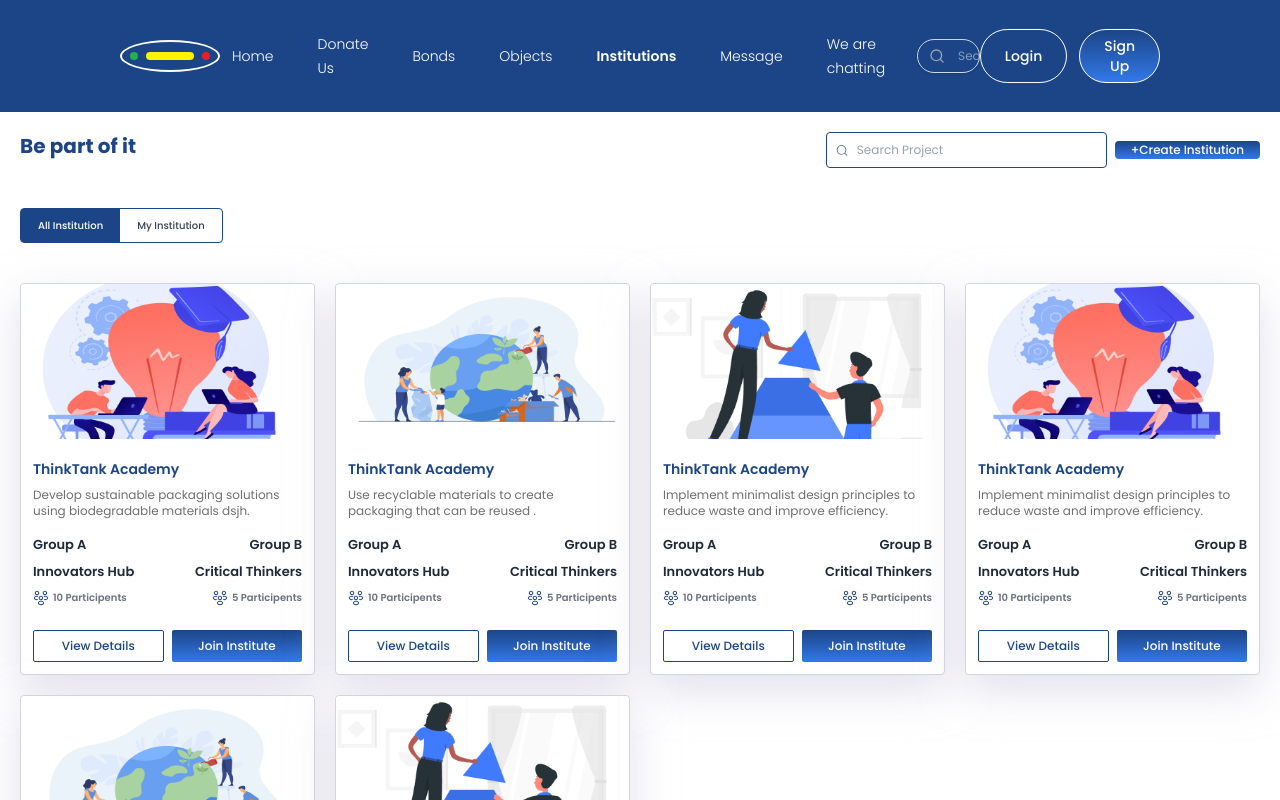
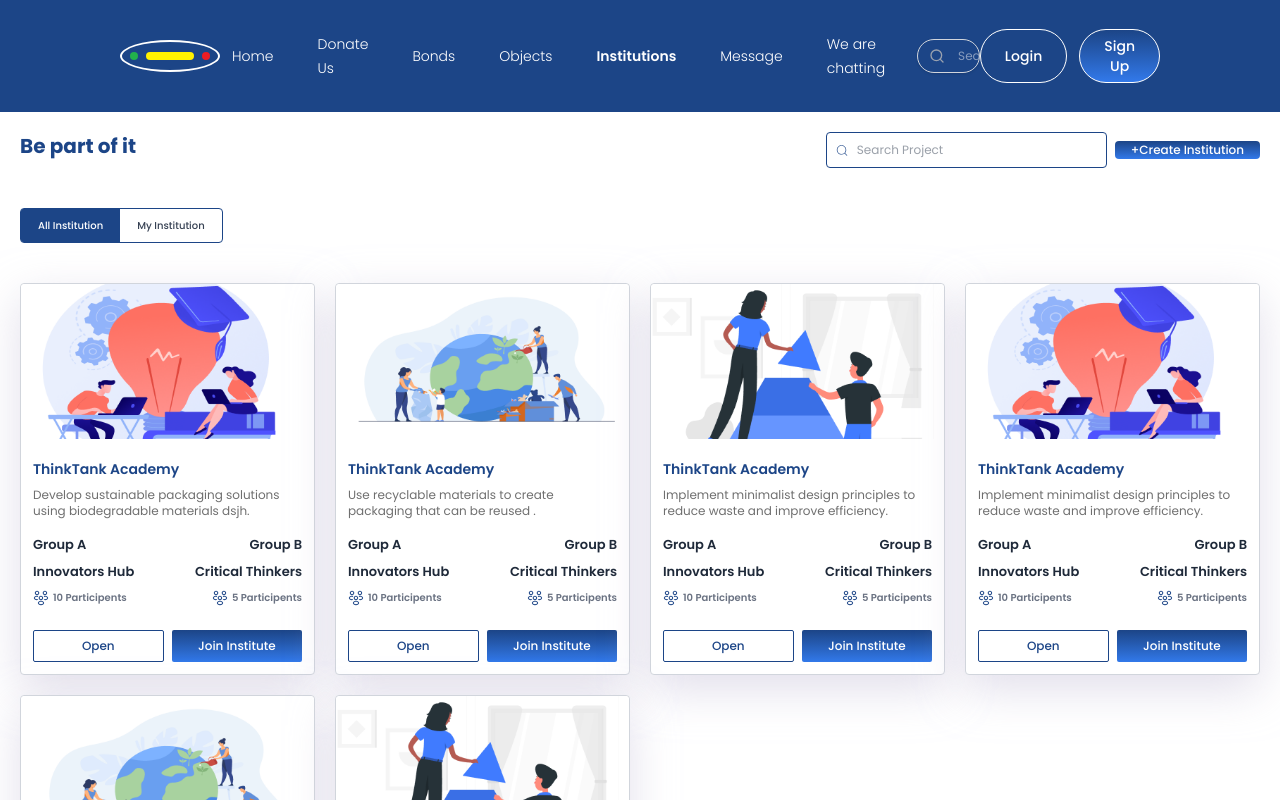
Before and after one commit to nurulla-hasan/emilioro-website, a Next.js app: page /institutions in a window 1280 px wide. Shown: the top 800 px of the page. Built offline with nearby package versions, Linux system fonts and the light colour scheme.

Commit message:
button name changed

```diff
--- /dev/null
+++ b/src/app/not-found.jsx
@@ -0,0 +1,26 @@
+import Image from "next/image";
+import Link from "next/link";
+
+
+const NotFound = () => {
+    return (
+        <>
+            <div className="flex justify-center items-center">
+                <Image
+                    src={'/not-found.png'}
+                    width={500}
+                    height={500}
+                    alt="not found"
+                    className=""
+                />
+            </div>
+            <div className="flex justify-center items-center mt-4">
+                <Link href='/' className="px-4 py-1 text-xs text-white rounded-xs bg-button">
+                    Go Home
+                </Link>
+            </div>
+        </>
+    );
+};
+
+export default NotFound;
--- a/src/components/body/ConversationList.jsx
+++ b/src/components/body/ConversationList.jsx
@@ -91,7 +91,7 @@ const ConversationList = () => {
                             </div>
 
                             <div className='flex items-center justify-between'>
-                                <Link href={`/chatting/allPlaylist/myPlaylist/${conversation.id}`}>
+                                <Link href={`/chatting/all-playlist/my-playlist/${conversation.id}`}>
                                     <button className="cursor-pointer bg-button text-white px-6 py-[6px] rounded-sm text-xs font-medium">
                                         View
                                     </button>
--- a/src/components/body/institution/AllInstitution.jsx
+++ b/src/components/body/institution/AllInstitution.jsx
@@ -64,7 +64,7 @@ const AllInstitution = () => {
                     onClick={() => router.push(`/institutions/${card.id}`)}
                     className="px-4 py-[7px] flex-1/2 items-center cursor-pointer bg-white rounded-xs font-medium border border-[#1C4587] text-[#1C4587] text-xs outline-none focus:ring-0"
                   >
-                    View Details
+                    Open
                   </button>
 
                   <button
@@ -125,7 +125,7 @@ const AllInstitution = () => {
                     onClick={() => router.push(`/institutions/${card.id}`)}
                     className="py-1 flex-1/2 items-center cursor-pointer bg-white rounded-xs font-medium border border-[#1C4587] text-[#1C4587] text-[10px] outline-none focus:ring-0"
                   >
-                    View Details
+                    Open
                   </button>
 
                   <button
```
Also changed, not shown: public/not-found.png (added).
